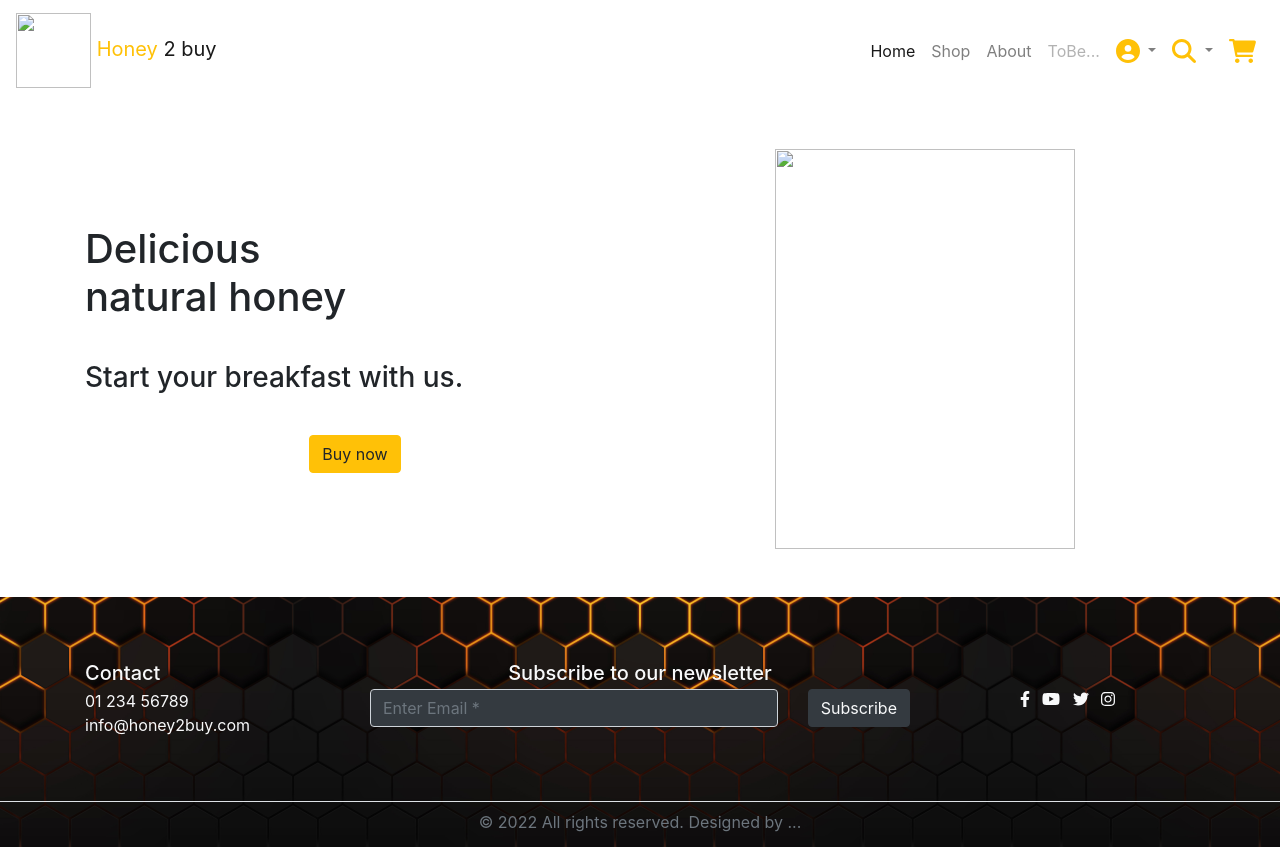
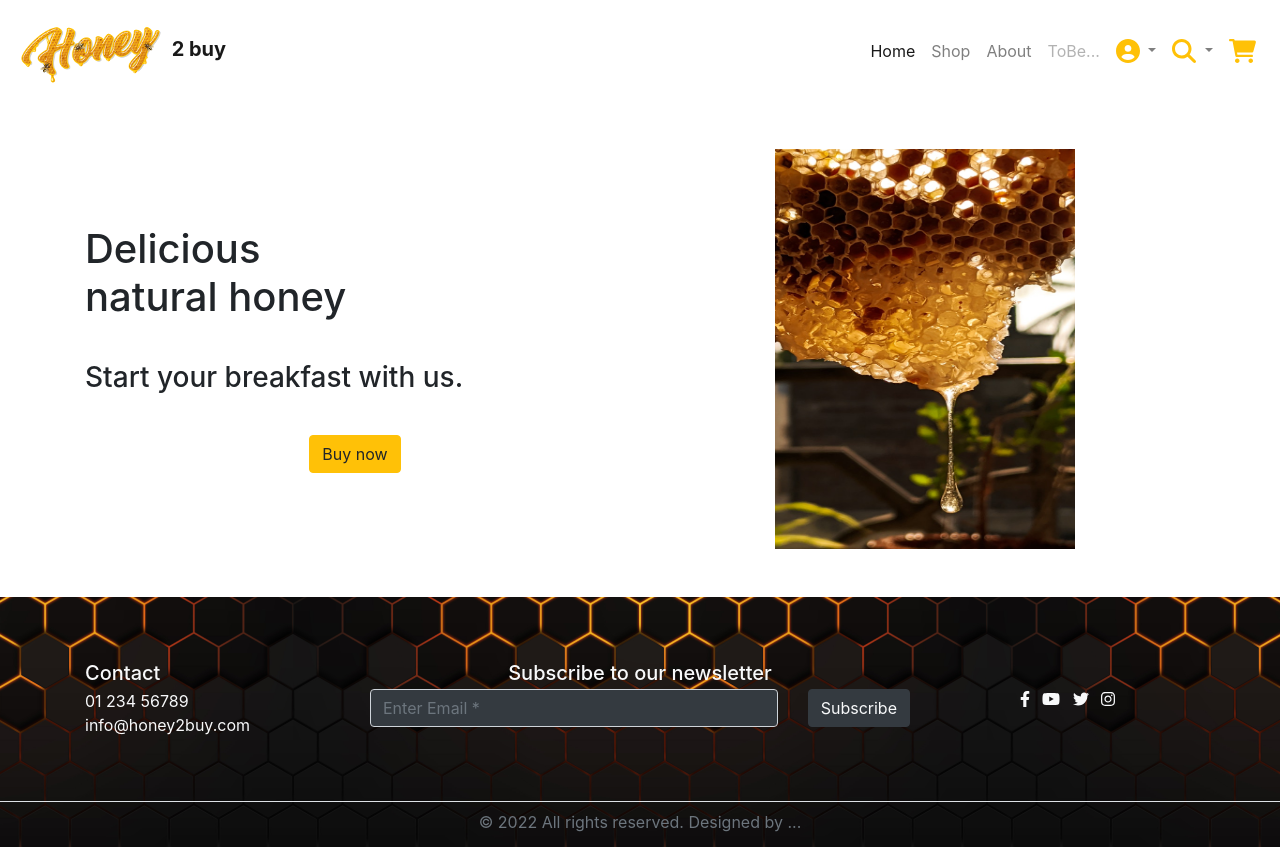
Before and after one commit to ChrisT-CC/H2B-PP5-ecommerce, a Django app: page / in a window 1280 px wide. Run offline with Django 3.2, Linux system fonts and the light colour scheme; some libraries are stand-ins or nearby versions.

Commit message:
Add images for favicon, logo and landing section

```diff
--- a/home/templates/home/index.html
+++ b/home/templates/home/index.html
@@ -31,7 +31,7 @@
             </div>
             <!-- Landing Image -->
             <div class="col-12 col-md-6 d-flex justify-content-center">
-                <img src="" width="300" height="400" alt="">
+                <img src="media/landing.jpg" width="300" height="400" alt="">
             </div>
         </div>
     </div>
--- a/templates/base.html
+++ b/templates/base.html
@@ -33,7 +33,7 @@
     <script src="https://cdnjs.cloudflare.com/ajax/libs/font-awesome/6.1.1/js/all.js" integrity="sha512-TsDUjQW16/G8fz4gmgTOBW2s2Oi6TPUtQ6/hm+TxZZdkQtQrK5xEFIE0rgDuz5Cl1xQU1u3Yer7K5IuuBeiCqw==" crossorigin="anonymous" referrerpolicy="no-referrer"></script>
 
     <!-- link to favicon -->
-    <link rel="icon" type="image/png" href="">
+    <link rel="icon" type="image/png" href="media/favicon.png">
 
     <title>Honey2buy {% block extra_title %}{% endblock %}</title>
 </head>
--- a/templates/includes/navigation.html
+++ b/templates/includes/navigation.html
@@ -1,7 +1,7 @@
 <nav class="navbar navbar-expand-lg navbar-light .bg-white">
     <a class="navbar-brand" href="{% url 'home' %}">
-        <img src="" width="75" height="75" class="d-inline-block" alt="">
-        <span class="text-warning">Honey</span> 2 buy
+        <img src="/media/logo.png" width="150" height="75" class="d-inline-block" alt="">
+        <strong> 2 buy</strong>
     </a>
     <button class="navbar-toggler" type="button" data-toggle="collapse" data-target="#navbarSupportedContent"
         aria-controls="navbarSupportedContent" aria-expanded="false" aria-label="Toggle navigation">
```
Also changed, not shown: media/favicon.png (added), media/landing.jpg (added), media/logo.png (added), 1 other file.
